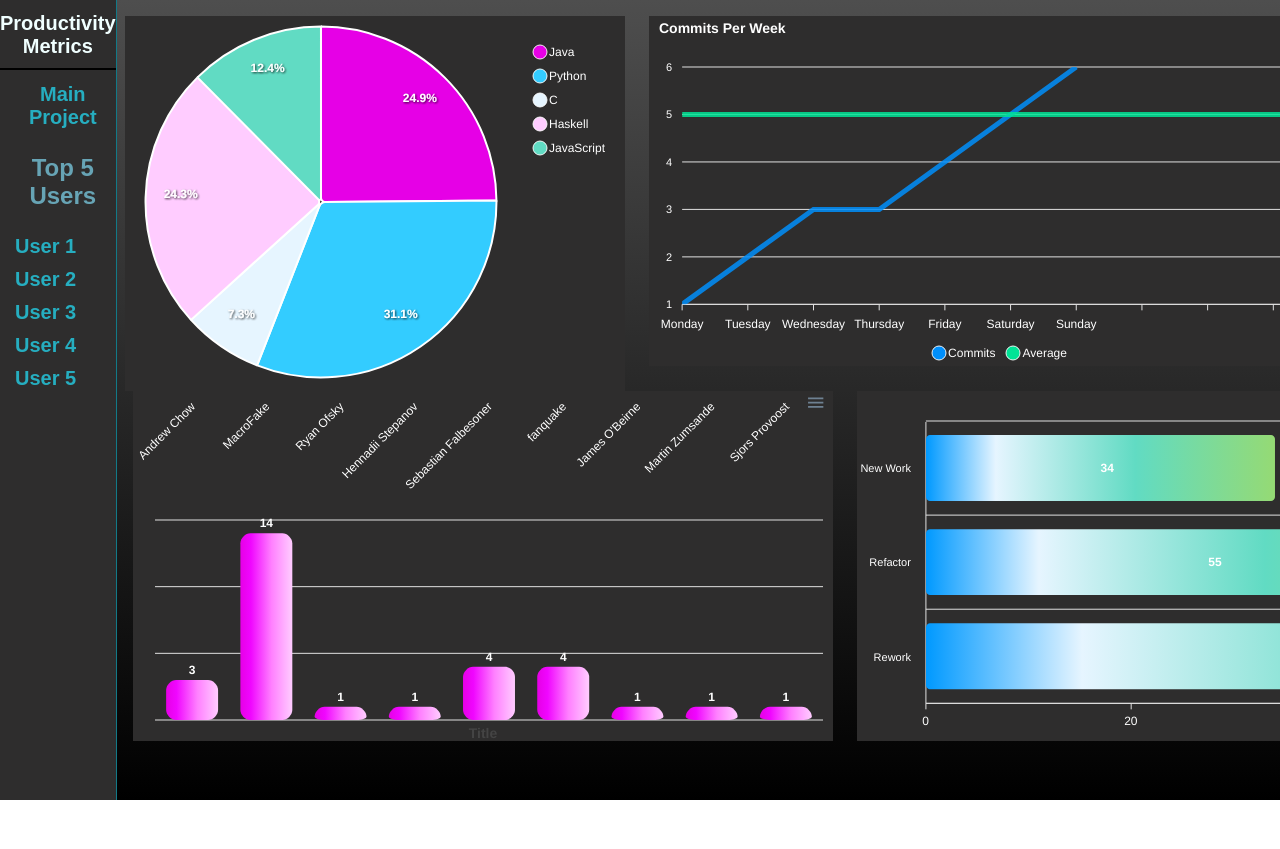
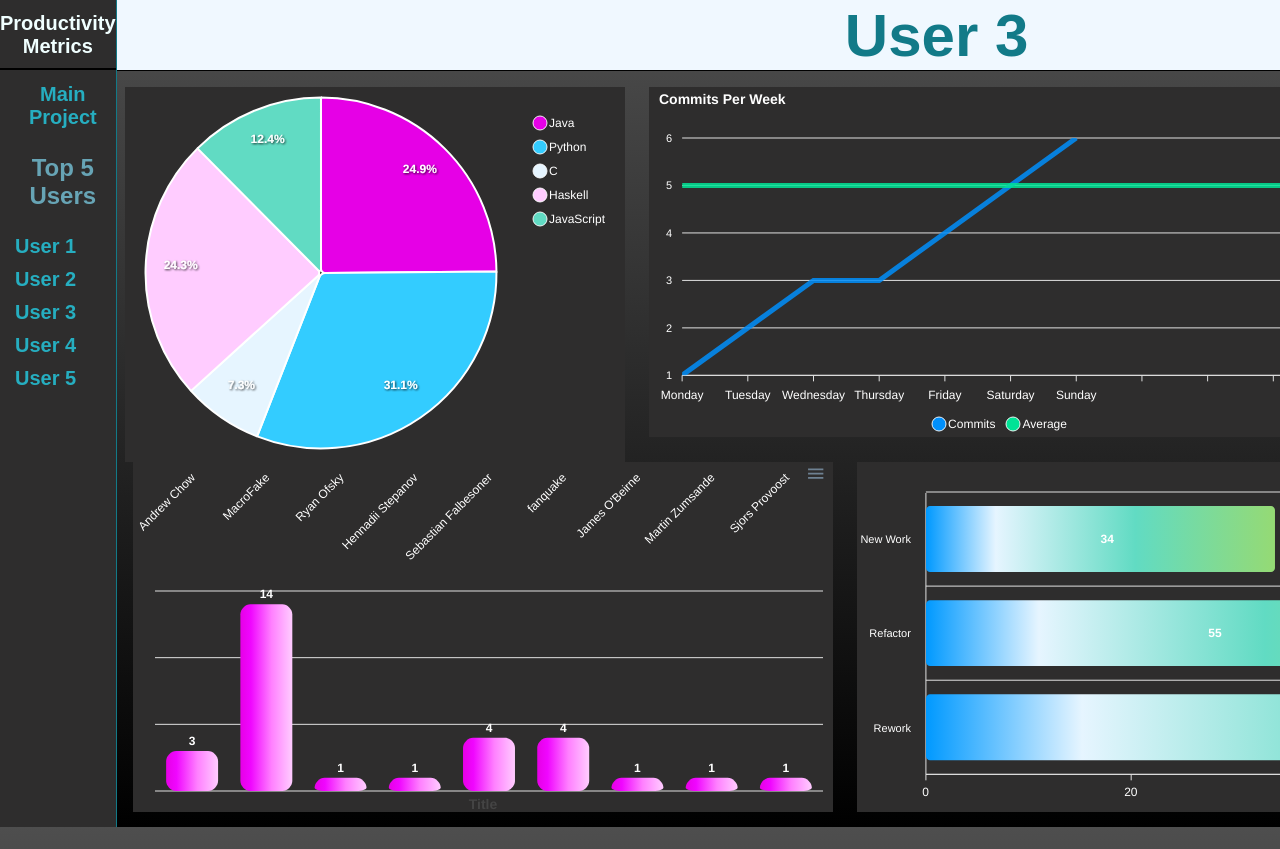
Before and after one commit to saifalixxx/SWENG_Final_Project, a React (Create React App) app in the folder dashboard/: page /user3 in a window 1280 px wide. Shown: the top 849 px of the page. Before the commit the page ends 800 px from the top, so only its background shows below. Built offline with nearby package versions, Linux system fonts and the light colour scheme.

Commit message:
Added dynamic page title to the indivual user page

```diff
--- a/dashboard/src/App.js
+++ b/dashboard/src/App.js
@@ -12,11 +12,11 @@ export default function App() {
         <Routes>
           <Route path="/">
             <Route index element={<Home />}/>
-            <Route path={"user1"} element={<Single/>}/>
-            <Route path={"user2"} element={<Single/>}/>
-            <Route path={"user3"} element={<Single/>}/>
-            <Route path={"user4"} element={<Single/>}/>
-            <Route path={"user5"} element={<Single/>}/>
+            <Route path={"user1"} element={<Single title={"User 1"}/>}/>
+            <Route path={"user2"} element={<Single title={"User 2"}/>}/>
+            <Route path={"user3"} element={<Single title={"User 3"}/>}/>
+            <Route path={"user4"} element={<Single title={"User 4"}/>}/>
+            <Route path={"user5"} element={<Single title={"User 5"}/>}/>
           </Route>
         </Routes>
       </BrowserRouter>
--- a/dashboard/src/Components/titlebar/Titlebar.js
+++ b/dashboard/src/Components/titlebar/Titlebar.js
@@ -1,11 +1,9 @@
 import "./titlebar.scss"
 
-const Titlebar = () => {
+function Titlebar(props){
     return (
         <div className="titlebar">
-            <div className="wrapper">
-                GitHub Metrics Dashboard
-            </div>
+            <h1>{props.name}</h1>
         </div>
     )
 }
--- a/dashboard/src/Pages/Home.jsx
+++ b/dashboard/src/Pages/Home.jsx
@@ -28,7 +28,7 @@ const Home = () => {
         <div className="home">
             <Sidebar />
             <div className="homeContainer">
-                <Titlebar/>
+                <Titlebar name = {"Github Metrics Dashboard"}/>
                 {/* Change colors pls  */}
                 <div className="stats">
                     <div className='boxStyle' style={{background: 'linear-gradient(45deg, #0b2f4d, #94eef8)'}}>
--- a/dashboard/src/Pages/SingleUser.jsx
+++ b/dashboard/src/Pages/SingleUser.jsx
@@ -1,12 +1,13 @@
 import "./singleuser.scss"
 import Sidebar from "../Components/sidebar/Sidebar";
+import Titlebar from "../Components/titlebar/Titlebar";
 import "../styles.css"
 import ApexChart from "../Components/graphs/ApexChart";
 import ApexPlot from "../Components/graphs/ApexPlot";
 import VertBar from "../Components/graphs/VertBar";
 import ApexBar from '../Components/graphs/ApexBar';
 
-const Single = () => {
+const Single = ({title}) => {
     const dummy = [44, 55, 13, 43, 22]
     const dummyLabels = ['Java', 'Python', 'C', 'Haskell', 'JavaScript']
     const barDummy = [34, 55, 76]
@@ -20,6 +21,7 @@ const Single = () => {
         <div className="single">
             <Sidebar/>
             <div className="singleContainer">
+                <Titlebar name={title}/>
                 <div className="row1">
                     <ApexChart data={dummy} dLabels={dummyLabels}/>
                     <ApexPlot data={lineDummy} dLabels={lineDummyLabels}/>
```
